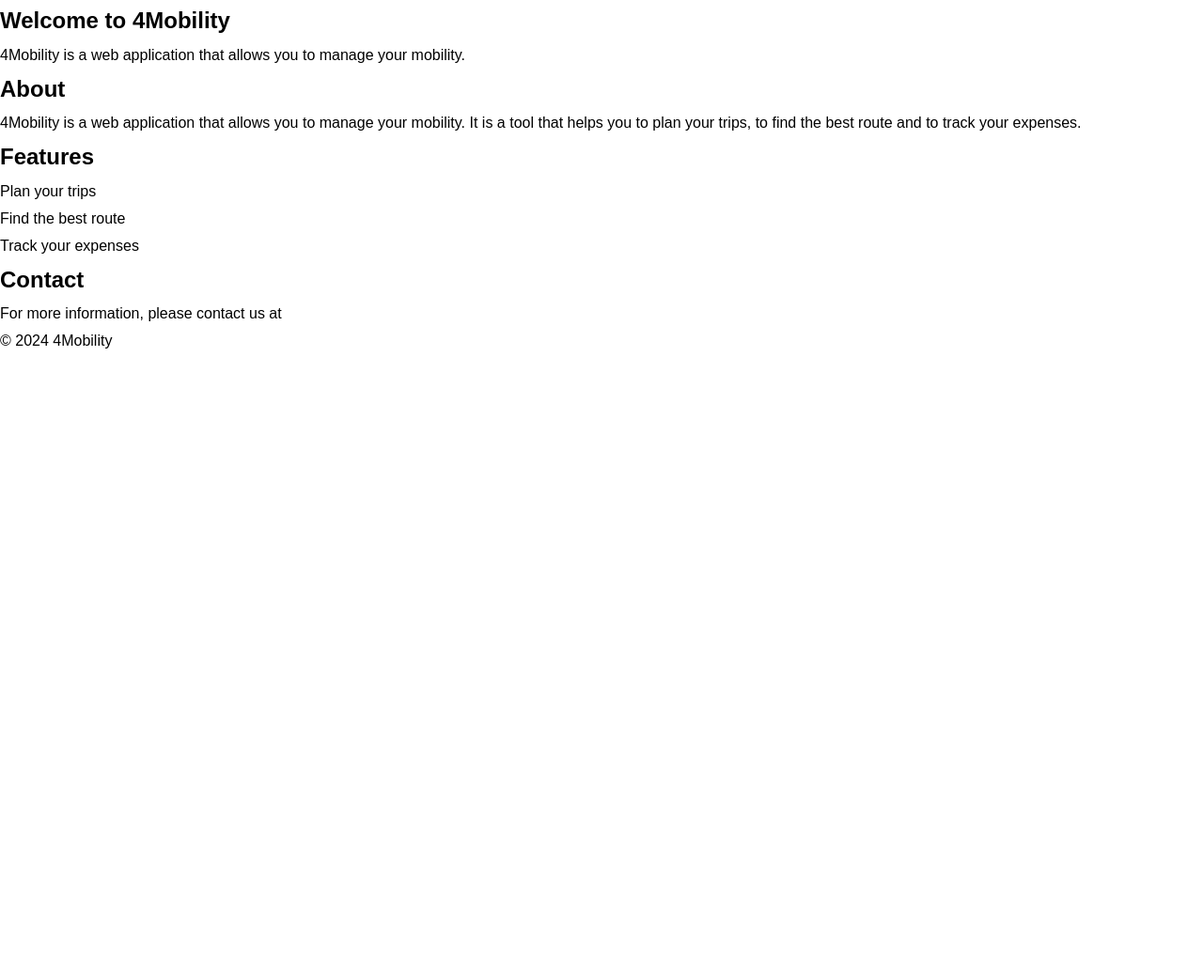
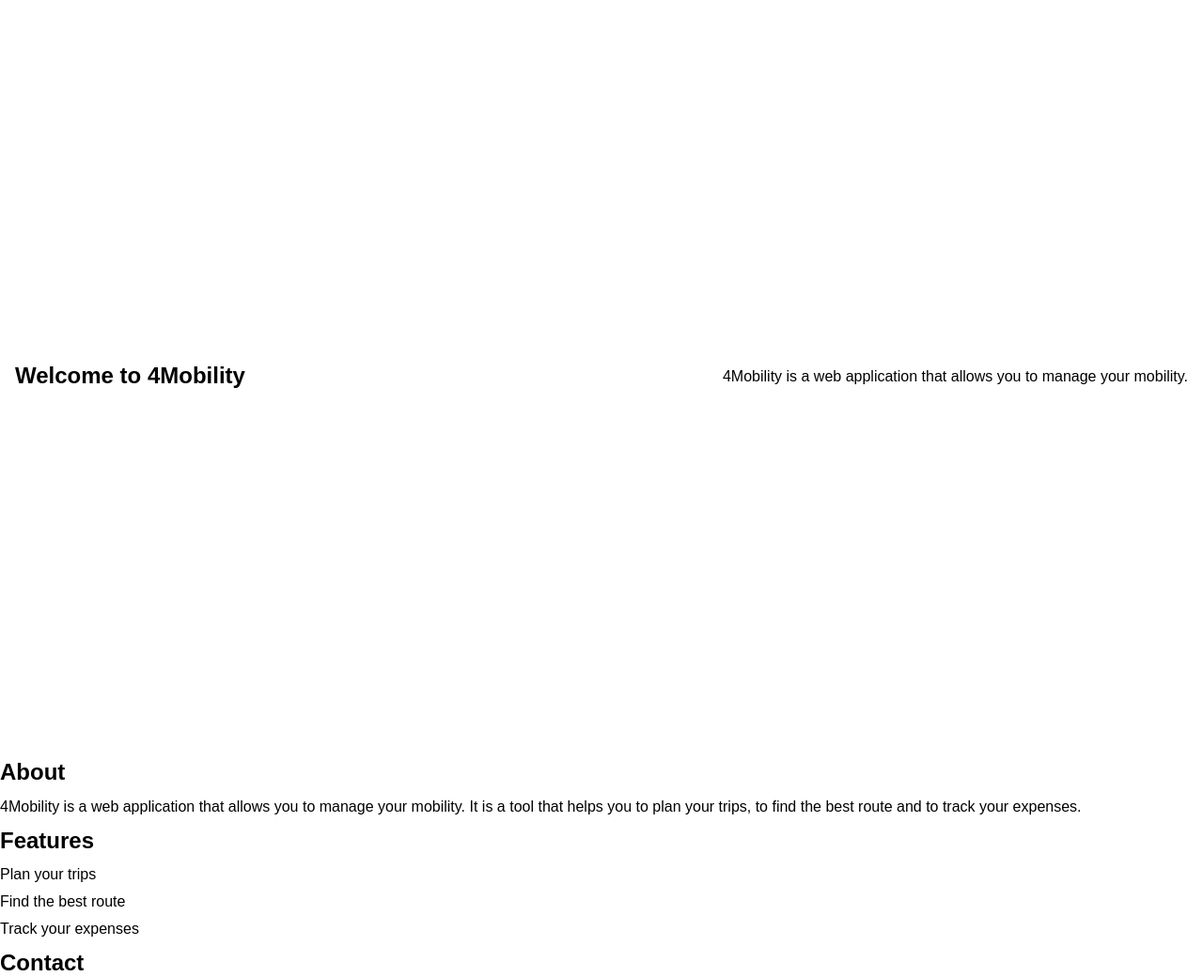
Before and after one commit to kiddingmz/4Mobility, a Django app: page / in a window 1280 px wide. Shown: the part 64-1104 px from the top of the page at 94% size. Before the commit the page ends 435 px from the top, so only its background shows below. Run offline with Django 5.2, Linux system fonts and the light colour scheme.

Commit message:
CHORE: I'm making improves the landingpage

```diff
--- a/frontend/landingpages/static/styles/style.css
+++ b/frontend/landingpages/static/styles/style.css
@@ -35,6 +35,7 @@
     align-items: center;
 }
 
+/** Header */
 .header {
     width: 100vw;
     background-color: red;
@@ -76,3 +77,15 @@
     color: var(--primary-color);
     transition: 0.3s ease all ;
 }
+
+/** End Header */
+
+/** Banner */
+.banner {
+    width: 100%;
+    height: 100vh;
+    padding: 1rem;
+    display: flex;
+    justify-content: space-between;
+    align-items: center;
+}
--- a/frontend/landingpages/templates/landingpages/landingpage.html
+++ b/frontend/landingpages/templates/landingpages/landingpage.html
@@ -26,7 +26,7 @@
     <!-- End of Header -->
 
     <!-- Banner -->
-    <section id="banner">
+    <section class="banner" id="banner">
         <h2>Welcome to 4Mobility</h2>
         <p>4Mobility is a web application that allows you to manage your mobility.</p>
     </section>
```
